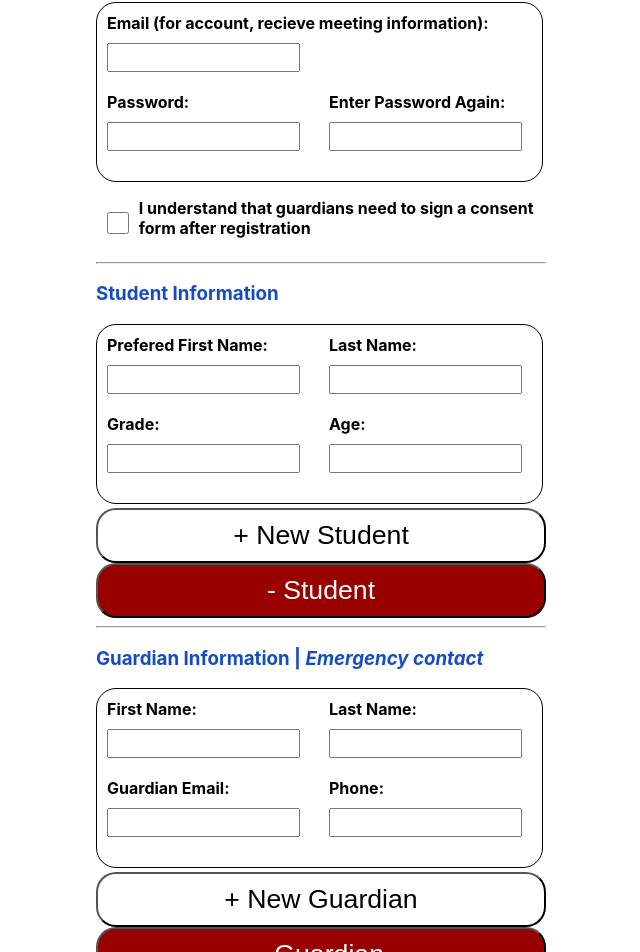
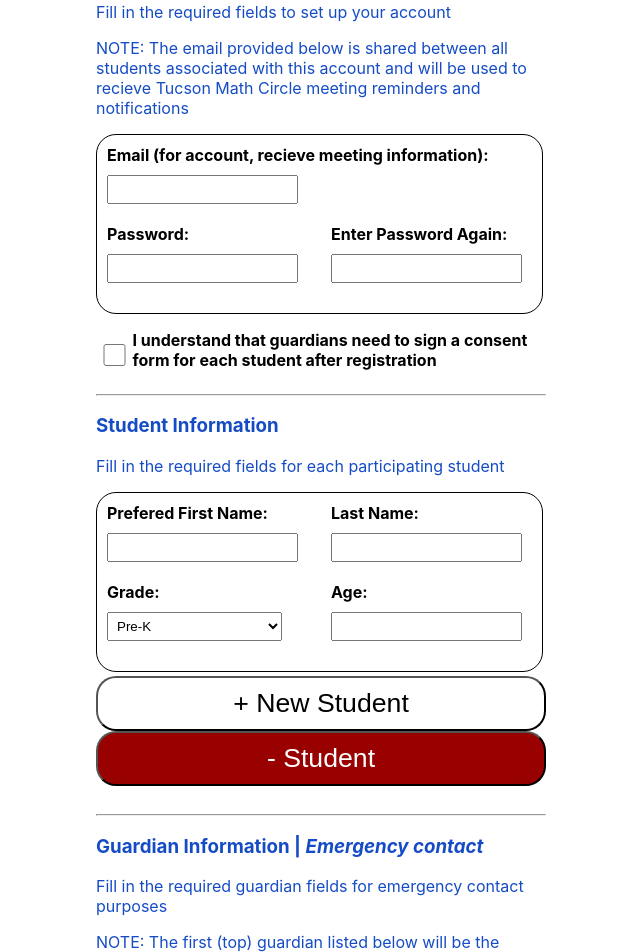
Before and after one commit to csc-536/tucson-math-circle-portal-, a React (Create React App) app in the folder frontend/: page /signup in a window 1280 px wide. Shown: the part 202-1154 px from the top of the page, without its empty margins (319-959 px from the left). Built offline with nearby package versions, Linux system fonts and the light colour scheme.

Commit message:
Info for reg section, PreK-12

```diff
--- a/frontend/src/registration/accountInfo.js
+++ b/frontend/src/registration/accountInfo.js
@@ -19,6 +19,7 @@ function AccInfo({ update, handleOnChange, form }) {
           name="password"
           onChange={handleOnChange}
           value={form["password"]}
+          className="formInput"
         />
       </label>
       <label id="re-password" className="col2">
@@ -28,6 +29,7 @@ function AccInfo({ update, handleOnChange, form }) {
           name="repassword"
           onChange={handleOnChange}
           value={form["repassword"]}
+          className="formInput"
         />
       </label>
     </div>
@@ -47,6 +49,7 @@ function AccInfo({ update, handleOnChange, form }) {
             name="password"
             onChange={handleOnChange}
             value={form["repassword"]}
+            className="formInput"
           />
         </label>
       </div>
@@ -65,6 +68,7 @@ function AccInfo({ update, handleOnChange, form }) {
           name="email"
           onChange={handleOnChange}
           value={form["email"]}
+          className="formInput"
         />
       </label>
       {passwords}
--- a/frontend/src/registration/checkBox.js
+++ b/frontend/src/registration/checkBox.js
@@ -13,8 +13,8 @@ function CheckBox({ handleCheckBoxChange }) {
     <div id="checkbox">
       <input type="checkbox" id="myCheckBox" onClick={handleCheckBoxChange} />
       <p>
-        I understand that guardians need to sign a consent form after
-        registration
+        I understand that guardians need to sign a consent form for each student
+        after registration
       </p>
     </div>
   );
--- a/frontend/src/registration/guardianInfo.js
+++ b/frontend/src/registration/guardianInfo.js
@@ -19,6 +19,7 @@ function GuardianInfo({
           name="first_name"
           onChange={handleOnChange}
           value={first_name}
+          className="formInput"
         />
       </label>
       <label className="col2">
@@ -28,6 +29,7 @@ function GuardianInfo({
           name="last_name"
           onChange={handleOnChange}
           value={last_name}
+          className="formInput"
         />
       </label>
       <label className="col1">
@@ -37,6 +39,7 @@ function GuardianInfo({
           name="email"
           onChange={handleOnChange}
           value={email}
+          className="formInput"
         />
       </label>
       <label className="col2">
@@ -46,6 +49,7 @@ function GuardianInfo({
           name="phone_number"
           onChange={handleOnChange}
           value={phone_number}
+          className="formInput"
         />
       </label>
     </div>
--- a/frontend/src/registration/mailOptInOptions.js
+++ b/frontend/src/registration/mailOptInOptions.js
@@ -5,30 +5,30 @@
  */
 import React, { useState } from "react";
 
-function MailOptInOptions({ handleMailChange, section }) {
+function MailOptInOptions({ handleMailChange, mailing_lists }) {
   /*
    * Return a div providing main in options via radio buttons.
    */
   return (
     <div id="mailOptDiv">
       <label className="mailRadio">
-        Junior A
+        Junior (A)
         <input
           type="radio"
           value="junior_a"
           name="junior_a"
-          checked={section.includes("junior_a")}
+          checked={mailing_lists.includes("junior_a")}
           onClick={handleMailChange}
         />
       </label>
 
       <label className="mailRadio">
-        Junior B
+        Junior (B)
         <input
           type="radio"
           value="junior_b"
           name="junior_b"
-          checked={section.includes("junior_b")}
+          checked={mailing_lists.includes("junior_b")}
           onClick={handleMailChange}
         />
       </label>
@@ -39,7 +39,7 @@ function MailOptInOptions({ handleMailChange, section }) {
           type="radio"
           value="senior"
           name="senior"
-          checked={section.includes("senior")}
+          checked={mailing_lists.includes("senior")}
           onClick={handleMailChange}
         />
       </label>
@@ -50,7 +50,7 @@ function MailOptInOptions({ handleMailChange, section }) {
           type="radio"
           value="opt_out"
           name="opt_out"
-          checked={section.includes("opt_out")}
+          checked={mailing_lists.includes("opt_out")}
           onClick={handleMailChange}
         />
       </label>
--- a/frontend/src/registration/registration.css
+++ b/frontend/src/registration/registration.css
@@ -19,6 +19,9 @@
 .col2 {
   float: right;
   margin-right: 10px;
+}
+.formInput {
+  max-width: 175px;
 }
 #profileHeader {
   float: left;
@@ -60,6 +63,16 @@
   margin-top: 30px;
   width: 50px;
 }
+#gradeDropDown {
+  padding: 5px;
+  width: 175px;
+  margin-top: 10px;
+}
+.regNote {
+  font-size: 12pt;
+  font-weight: normal;
+  color: #154cc5;
+}
 #addStudent,
 #addGuardian,
 #remStudent,
--- a/frontend/src/registration/registration.js
+++ b/frontend/src/registration/registration.js
@@ -45,13 +45,14 @@ function Registration({ update }) {
     newpassword: "",
     students: [initialStudent],
     guardians: [initialGuardian],
-    section: ["junior_a", "junior_b", "senior"],
+    mailing_lists: ["junior_a", "junior_b", "senior"],
   });
 
   const [checkBox, setCheckBox] = useState(false);
 
   const handleOnChange = (e, i, type) => {
     const { name, value } = e.target;
+    console.log(name + " : " + value);
     if (type === "students") {
       const students = clone(form.students);
       students[i][name] = value;
@@ -80,24 +81,24 @@ function Registration({ update }) {
    */
   const handleMailChange = (e) => {
     const { value } = e.target;
-    let section = form.section;
-    if (section.includes(value)) {
-      if (section.length === 1) {
+    let mailing_lists = form.mailing_lists;
+    if (mailing_lists.includes(value)) {
+      if (mailing_lists.length === 1) {
         return;
       }
-      const i = section.indexOf(value);
-      section.splice(i, 1);
+      const i = mailing_lists.indexOf(value);
+      mailing_lists.splice(i, 1);
     } else {
       if (value === "opt_out") {
-        section = [];
-      } else if (value !== "out_out" && section.includes("opt_out")) {
-        const i = section.indexOf("out_out");
-        section.splice(i, 1);
+        mailing_lists = [];
+      } else if (value !== "out_out" && mailing_lists.includes("opt_out")) {
+        const i = mailing_lists.indexOf("out_out");
+        mailing_lists.splice(i, 1);
       }
-      section.push(value);
+      mailing_lists.push(value);
     }
-    console.log(section);
-    setForm({ ...form, section });
+    console.log(mailing_lists);
+    setForm({ ...form, mailing_lists });
   };
 
   const handleCheckBoxChange = (e) => {
@@ -196,9 +197,6 @@ function Registration({ update }) {
       if (student.last_name === "") {
         errStr += "Student " + (i + 1) + ": Last name required\n";
       }
-      if (student.grade === "" || isNaN(student.grade)) {
-        errStr += "Student " + (i + 1) + ": Grade required\n";
-      }
       if (student.age === "" || isNaN(student.age)) {
         errStr += "Student " + (i + 1) + ": Age required\n";
       }
@@ -234,7 +232,14 @@ function Registration({ update }) {
   const handleFormSubmit = async (e) => {
     e.preventDefault();
 
-    const { email, password, repassword, students, guardians } = form;
+    const {
+      email,
+      password,
+      repassword,
+      students,
+      guardians,
+      mailing_lists,
+    } = form;
     const str = checkFeilds(
       email,
       password,
@@ -256,6 +261,7 @@ function Registration({ update }) {
           email,
           guardians,
           students,
+          mailing_lists,
         });
       } catch (error) {
         console.log(error.response);
@@ -268,7 +274,7 @@ function Registration({ update }) {
       if (password.length < 6) {
         return console.log("Password should be at least 6 characters");
       }
-
+      console.log("FORM:");
       console.log(form);
       try {
         await register({ email, password, role: "student" });
@@ -276,6 +282,7 @@ function Registration({ update }) {
           email,
           guardians,
           students,
+          mailing_lists,
         });
         setAuth({ userLoggedIn: isLoggedIn(), role: loggedInRole() });
         history.push("/profile");
@@ -352,25 +359,49 @@ function Registration({ update }) {
     <form id="regForm" onSubmit={handleFormSubmit}>
       {header}
       <h3 className="formHeader">Account Information</h3>
+      <p className="regNote">
+        Fill in the required fields to set up your account
+      </p>
+      <p className="regNote">
+        NOTE: The email provided below is shared between all students associated
+        with this account and will be used to recieve Tucson Math Circle meeting
+        reminders and notifications
+      </p>
       <AccInfo update={update} handleOnChange={handleOnChange} form={form} />
       {isUpdate}
       <hr />
       <h3 className="formHeader">Student Information</h3>
+      <p className="regNote">
+        Fill in the required fields for each participating student
+      </p>
       <div id="sList">{studentList}</div>
       <AddNewStudent handleAddStudent={handleAddStudent} />
       <RemStudent handleRemStudent={handleRemStudent} />
+      <br />
       <hr />
       <h3 className="formHeader">
         Guardian Information | <em>Emergency contact</em>
+        <br />
       </h3>
+      <p className="regNote">
+        Fill in the required guardian fields for emergency contact purposes
+      </p>
+      <p className="regNote">
+        NOTE: The first (top) guardian listed below will be the primary contact
+        for all students linked to this account
+      </p>
       <div id="gList">{guardianList}</div>
       <AddNewGuardian handleAddGuardian={handleAddGuardian} />
       <RemGuardian handleRemGuardian={handleRemGuardian} />
+      <br />
       <hr />
-      <h3 className="formHeader">Mailing List Opt In</h3>
+      <h3 className="formHeader">Mailing List Opt In </h3>
+      <p className="regNote">
+        Select which session levels you would like to get emails about
+      </p>
       <MainOptInOptions
         handleMailChange={(e) => handleMailChange(e)}
-        section={form.section}
+        mailing_lists={form.mailing_lists}
       />
       <p>{errStr}</p>
       <input id="regButton" type="submit" value={buttonVal} />
--- a/frontend/src/registration/studentInfo.js
+++ b/frontend/src/registration/studentInfo.js
@@ -20,6 +20,7 @@ function StudentInfo({
           name="first_name"
           value={first_name}
           onChange={handleOnChange}
+          className="formInput"
         />
       </label>
       <label className="col2">
@@ -29,20 +30,39 @@ function StudentInfo({
           name="last_name"
           value={last_name}
           onChange={handleOnChange}
+          className="formInput"
         />
       </label>
       <label className="col1">
         Grade:
-        <input
-          type="text"
-          name="grade"
-          value={grade}
-          onChange={handleOnChange}
-        />
+        <form name="grade" value={grade} onChange={handleOnChange}>
+          <select id="gradeDropDown" name="grade">
+            <option value="PreK">Pre-K</option>
+            <option value="K">K</option>
+            <option value="1">1</option>
+            <option value="2">2</option>
+            <option value="3">3</option>
+            <option value="4">4</option>
+            <option value="5">5</option>
+            <option value="6">6</option>
+            <option value="7">7</option>
+            <option value="8">8</option>
+            <option value="9">9</option>
+            <option value="10">10</option>
+            <option value="11">11</option>
+            <option value="12">12</option>
+          </select>
+        </form>
       </label>
       <label className="col2">
         Age:
-        <input type="text" name="age" value={age} onChange={handleOnChange} />
+        <input
+          type="text"
+          name="age"
+          value={age}
+          onChange={handleOnChange}
+          className="formInput"
+        />
       </label>
     </div>
   );
```
